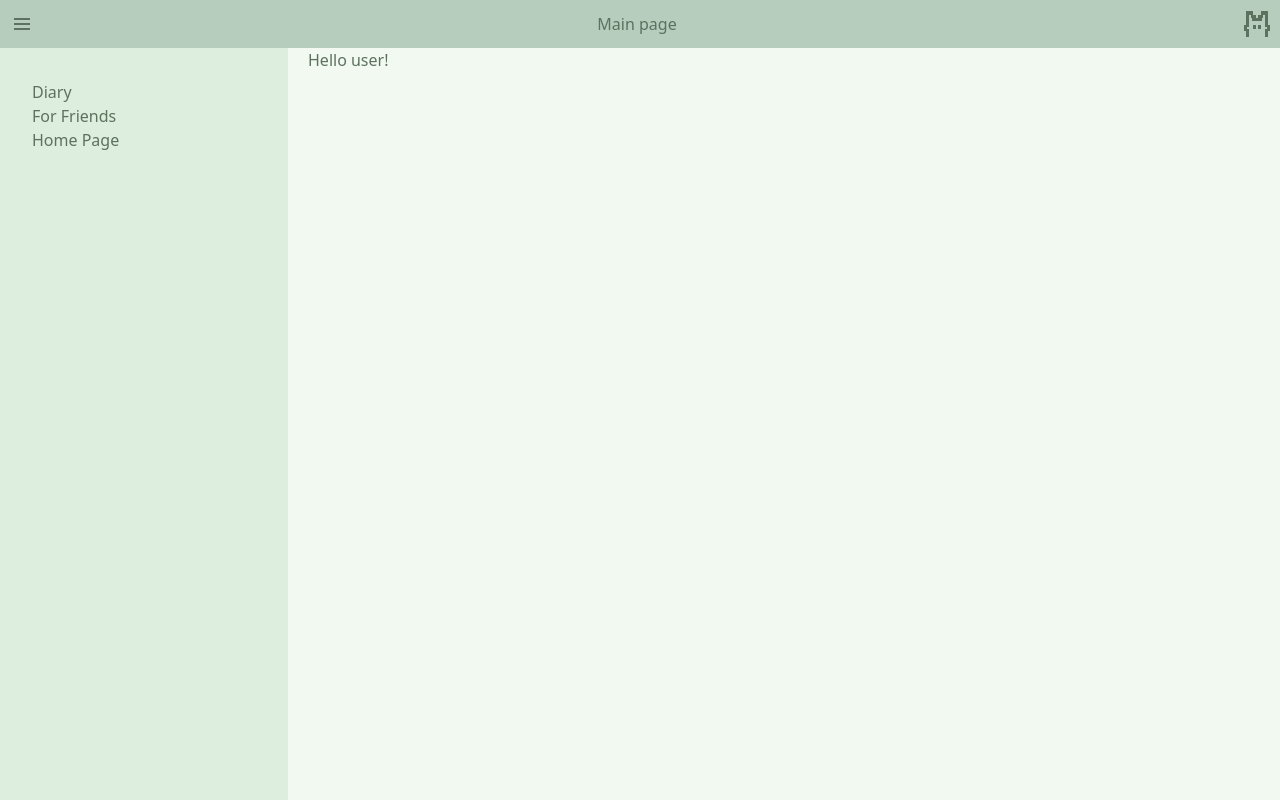
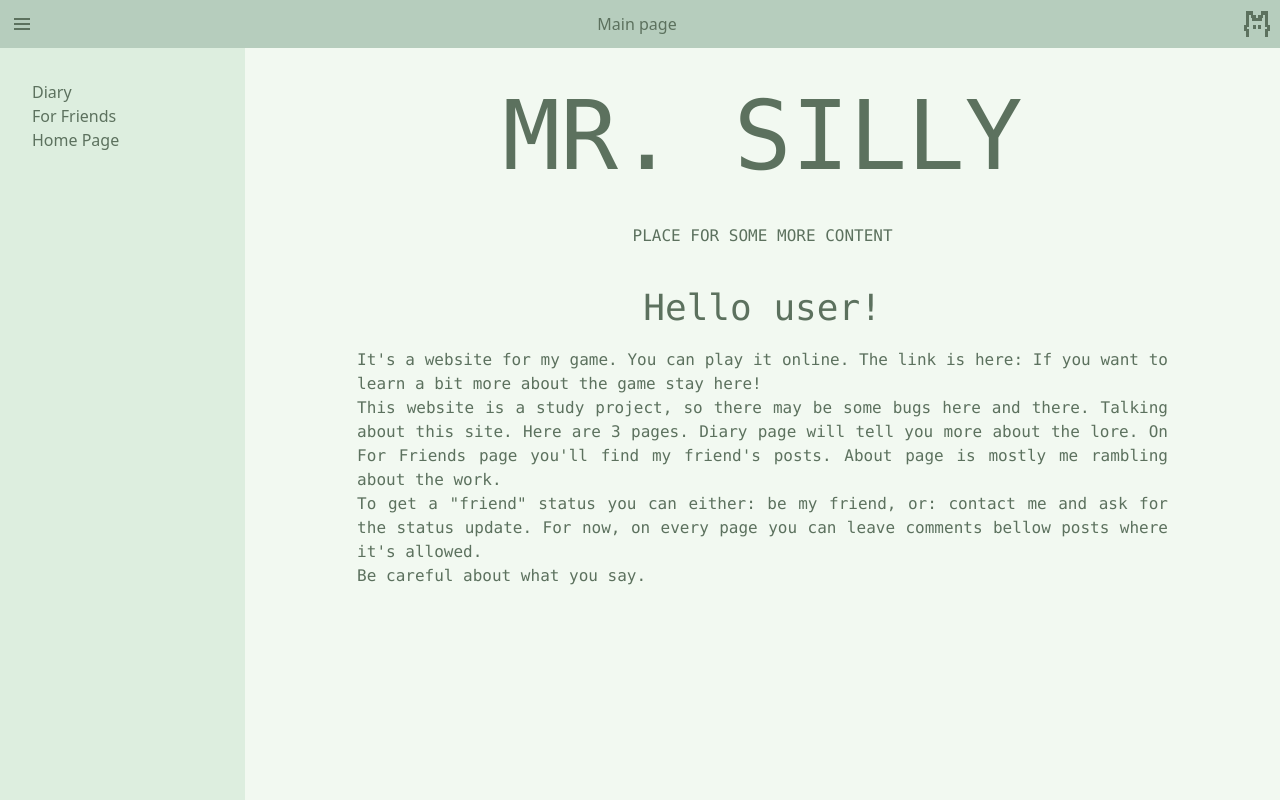
Before and after one commit to Sunrise443/ReviewsApp, a React (Vite) app in the folder frontend/: page / in a window 1280 px wide. Built offline with nearby package versions, Linux system fonts and the light colour scheme.

Commit message:
Added some content on the main page and updated fonts.

```diff
--- a/frontend/src/components/LeftSLider.tsx
+++ b/frontend/src/components/LeftSLider.tsx
@@ -1,9 +1,8 @@
-import React from "react"
 import { NavLink } from "react-router-dom"
 
 export function LeftSlider () {
     return (
-        <div className="bg-light w-72 h-screen p-8 mr-5 text-white" style={{ height: innerHeight - 48 }}>
+        <div className="bg-light w-72 h-screen p-8 text-white" style={{ height: innerHeight - 48 }}>
             <ul>
                 <li><NavLink to="/diary">Diary</NavLink></li>
                 <li><NavLink to='/friendsposts'>For Friends</NavLink></li>
--- a/frontend/src/pages/Home.tsx
+++ b/frontend/src/pages/Home.tsx
@@ -7,7 +7,17 @@ export function Home() {
             <Header text="Main page"/>
             <div className="flex">
                 <LeftSlider />
-                <div>Hello user!</div>
+                <div className="font-code mt-10 w-screen text-center">
+                    <p className="text-8xl">MR. SILLY</p>
+                    <div className="mt-10">PLACE FOR SOME MORE CONTENT</div>
+                    <p className="text-4xl mt-10">Hello user!</p>
+                    <div className="text-1xl text-justify mt-5 mx-28">
+                        <p>It's a website for my game. You can play it online. The link is here: If you want to learn a bit more about the game stay here!</p>
+                        <p>This website is a study project, so there may be some bugs here and there. Talking about this site. Here are 3 pages. Diary page will tell you more about the lore. On For Friends page you'll find my friend's posts. About page is mostly me rambling about the work.</p>
+                        <p>To get a "friend" status you can either: be my friend, or: contact me and ask for the status update. For now, on every page you can leave comments bellow posts where it's allowed.</p>
+                        <p>Be careful about what you say.</p>
+                    </div>
+                </div>
             </div>
         </div>
     )
--- a/frontend/tailwind.config.js
+++ b/frontend/tailwind.config.js
@@ -8,6 +8,9 @@ export default {
       dark: '#b6cdbd',
       darker: '#5c715e',
     },
+    fontFamily: {
+      'code': ['Consolas','Monaco','Lucida Console','Liberation Mono','DejaVu Sans Mono','Bitstream Vera Sans Mono','Courier New']
+    },
     extend: {},
   },
   plugins: [],
```
